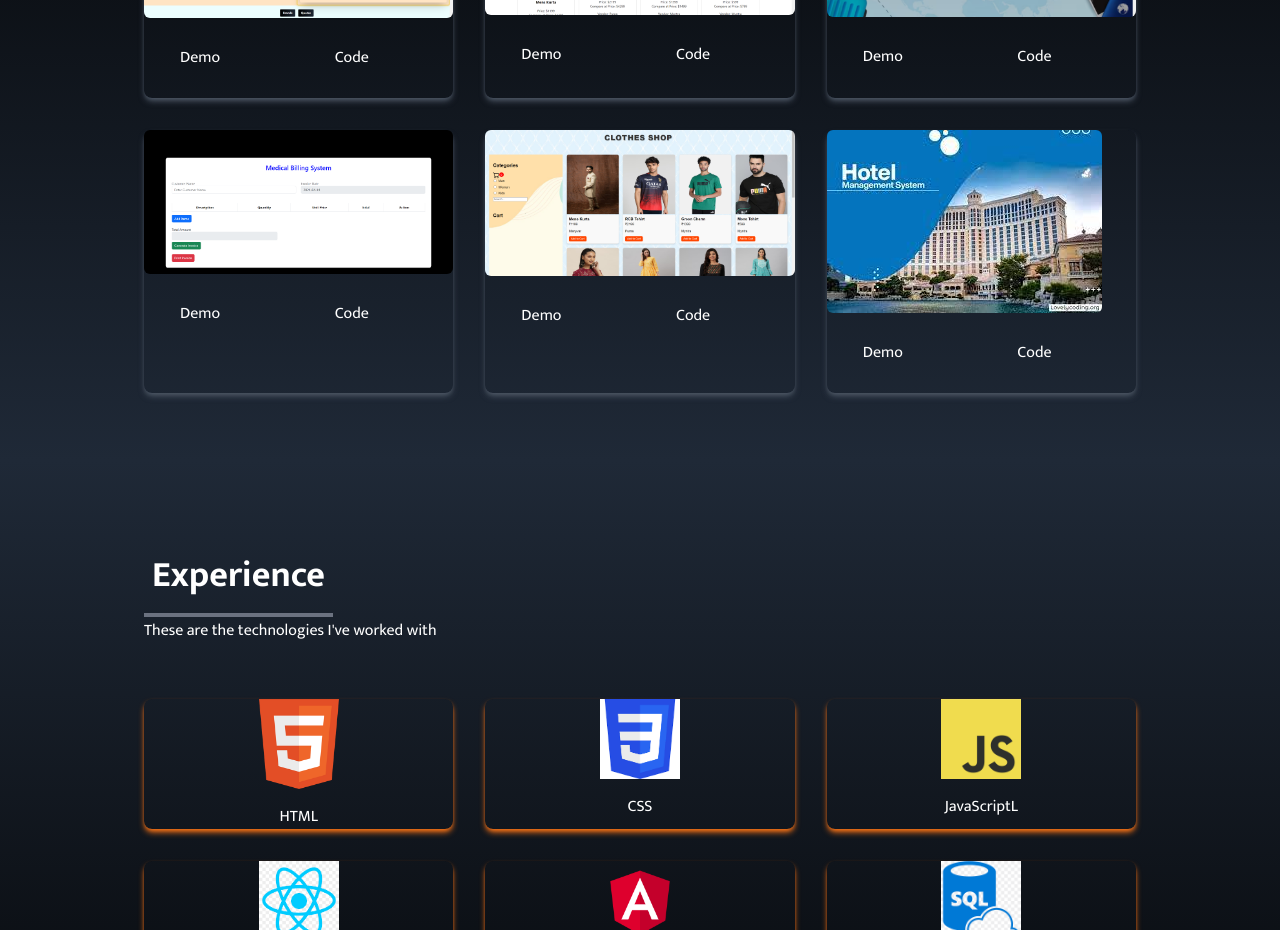
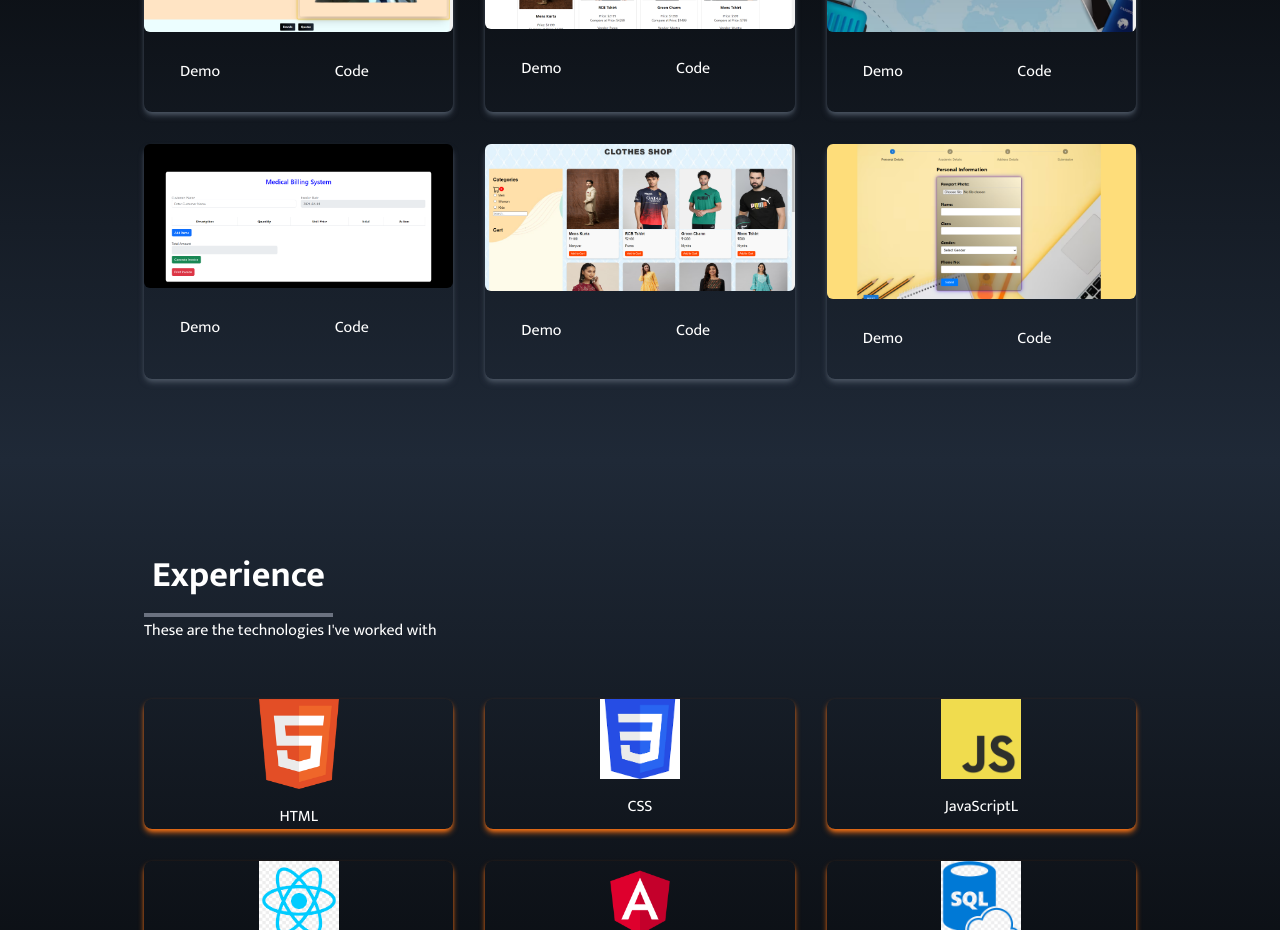
Before and after one commit to s0013/Portfolio, a React (Create React App) app: page / in a window 1280 px wide. Shown: the part 1940-2870 px from the top of the page. Built offline with nearby package versions, Linux system fonts and the light colour scheme.

Commit message:
linkchange5

```diff
--- a/src/components/Portfolio.jsx
+++ b/src/components/Portfolio.jsx
@@ -4,7 +4,7 @@ import project2 from '../assets/pro2.png';
 import project3 from '../assets/pro3.png';
 import project4 from '../assets/pro4.png';
 import project5 from '../assets/pro5.png';
-import project6 from '../assets/project2.jpg';
+import project6 from '../assets/pro6.png';
 
 const Portfolio = () => {
     const portfolios = [
@@ -41,8 +41,8 @@ const Portfolio = () => {
         {
             id: 6,
             src: project6,
-            demo: 'https://example.com/demo6',
-            code: 'https://github.com/user/project6'
+            demo: 'https://shraddhasonawane-progresss.vercel.app/',
+            code: 'https://github.com/s0013/progresss'
         },
     ];
 
```
Also changed, not shown: src/assets/pro6.png (added).
